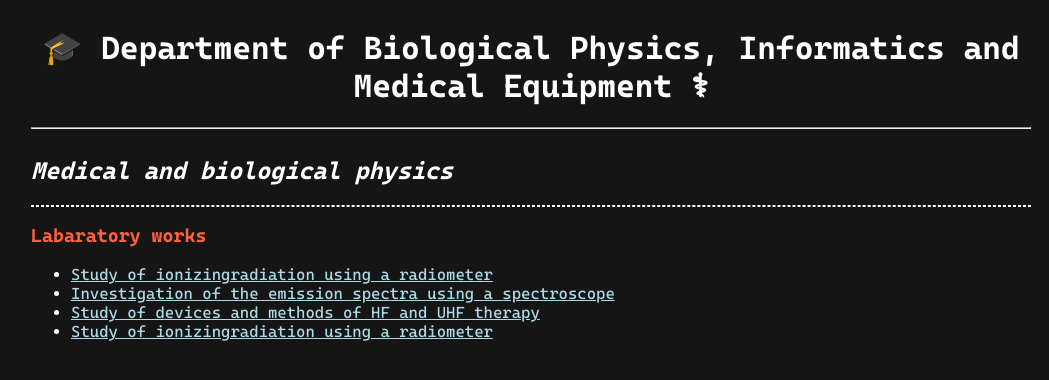
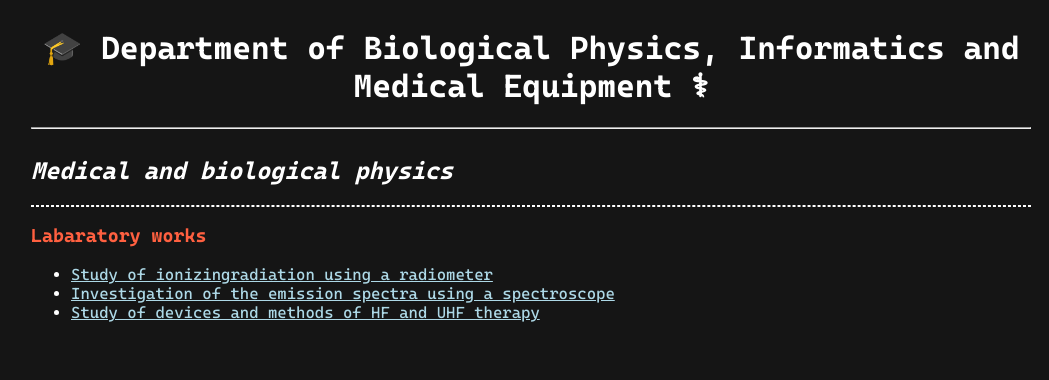
Before and after one commit to VNMU-BPIME/VNMU-BPIME, a plain HTML site: page docs/index.html in a window 1280 px wide. Shown: the whole page, without its empty margins (109-1158 px from the left). Drawn offline with Linux system fonts and the light colour scheme.

Commit message:
Delete last link

```diff
--- a/docs/index.html
+++ b/docs/index.html
@@ -29,9 +29,6 @@
 						<li>
 							<a href="https://vnmu-bpime.github.io/STUDY-OF-DEVICES-AND-METHODS-OF-HF-AND-UHF-THERAPY/" target="_blank">Study of devices and methods of HF and UHF therapy</a>
 						</li>
-						<li>
-							<a href="https://radiometer-emulator.github.io/" target="_blank">Study of ionizingradiation using a radiometer</a>
-					</li>
 						</ul>
 				</main>
 			</div>
```
